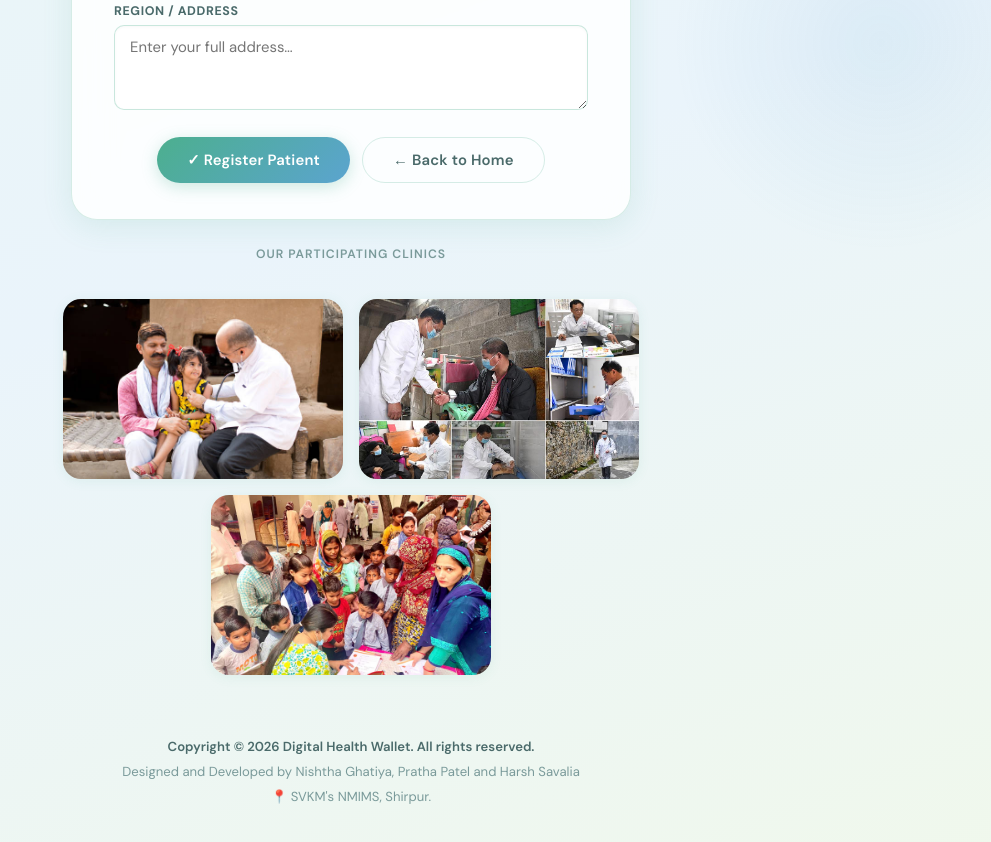
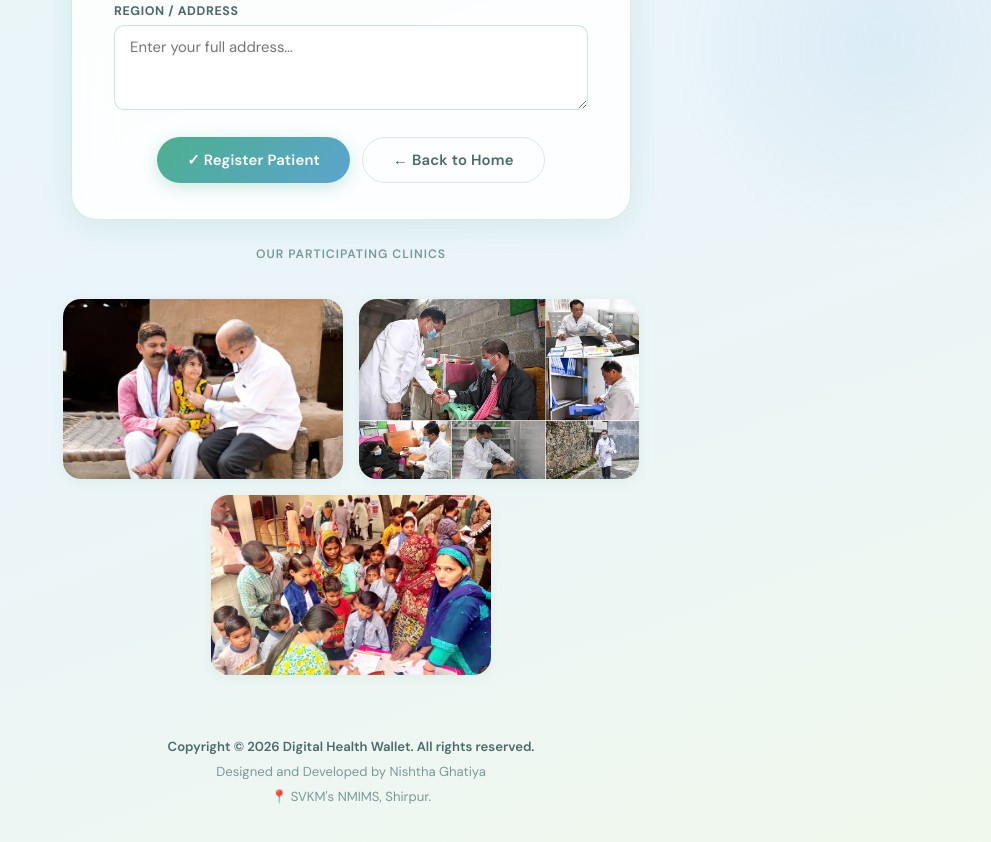
Before and after one commit to nishtha-212/Seva-Health---Digital-Health-Wallet-System-, a website: page client.html in a window 1280 px wide. Shown: the part 627-1469 px from the top of the page, without its empty margins (289-1280 px from the left). Drawn offline with nearby package versions, Linux system fonts and the light colour scheme.

Commit message:
Update footer to credit only Nishtha Ghatiya

```diff
--- a/client.html
+++ b/client.html
@@ -194,7 +194,7 @@
 
   <footer>
     <b>Copyright © 2026 Digital Health Wallet. All rights reserved.</b><br>
-    Designed and Developed by Nishtha Ghatiya, Pratha Patel and Harsh Savalia<br>
+    Designed and Developed by Nishtha Ghatiya<br>
     📍 SVKM's NMIMS, Shirpur.
   </footer>
 
```
